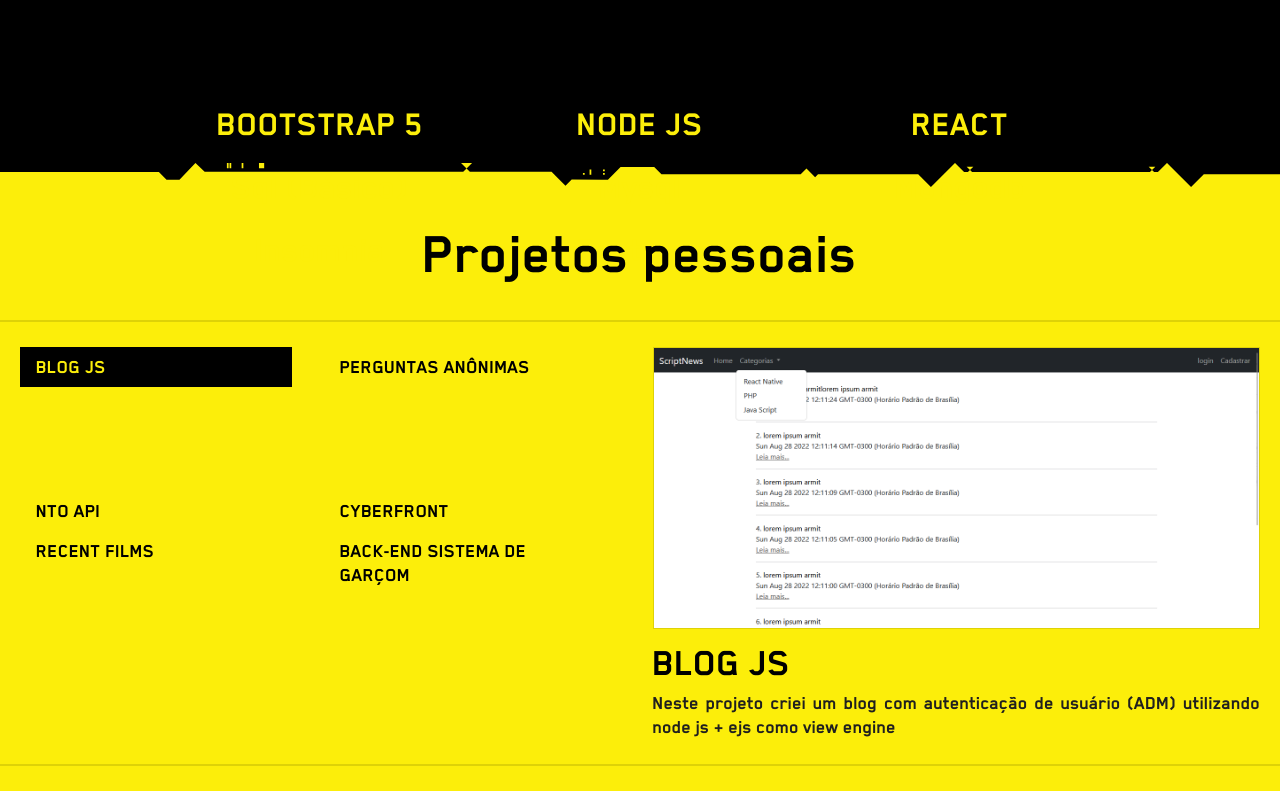
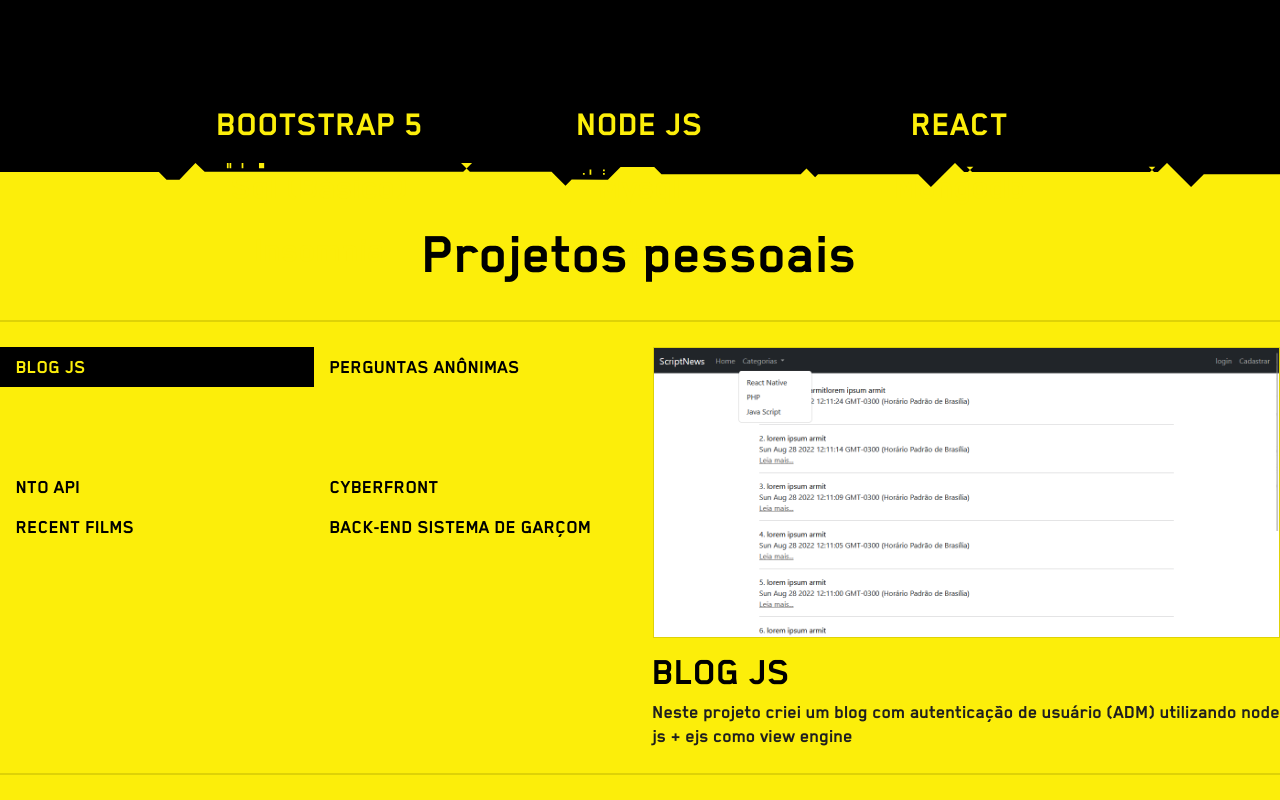
Before and after one commit to DevMarcosEd/cyberFolio, a React (Create React App) app: page / in a window 1280 px wide. Shown: the part 1402-2202 px from the top of the page. Built offline with nearby package versions, Linux system fonts and the light colour scheme.

Commit message:
alteração no css

```diff
--- a/src/components/Projetos/projetos.css
+++ b/src/components/Projetos/projetos.css
@@ -37,6 +37,7 @@
 }
 
 .content-projects {
+    width: 100%;
     max-width: 1310px;
     margin-left: 20px;
     margin-right: 20px;
@@ -54,12 +55,12 @@
 }
 
 .list p {
+    height: 40px;
     cursor: pointer;
     font-family: Blender;
     font-size: 20px;
     font-weight: 400;
     line-height: 24px;
-    max-width: 272px;
     padding: 8px 16px;
     text-transform: uppercase;
 }
```
